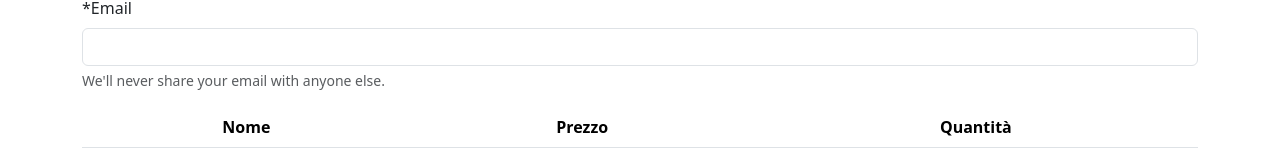
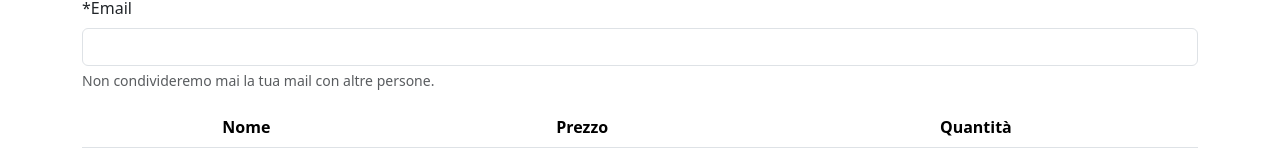
Before and after one commit to EdoardoPerucca/progetto_finale, a Vue app: page /restaurants/1/cart in a window 1280 px wide. Shown: the part 491-651 px from the top of the page. Built offline with nearby package versions, Linux system fonts and the light colour scheme.

Commit message:
fix: changed lang in form

```diff
--- a/src/pages/Cart.vue
+++ b/src/pages/Cart.vue
@@ -138,7 +138,7 @@ export default {
             <div class="mb-3">
                 <label for="email" class="form-label">*Email</label>
                 <input v-model="store.email" type="email" class="form-control" id="email" aria-describedby="emailHelp" required>
-                <div id="emailHelp" class="form-text">We'll never share your email with anyone else.</div>
+                <div id="emailHelp" class="form-text">Non condivideremo mai la tua mail con altre persone.</div>
             </div>
             <table class="table">
                 <thead class="text-center">
```
